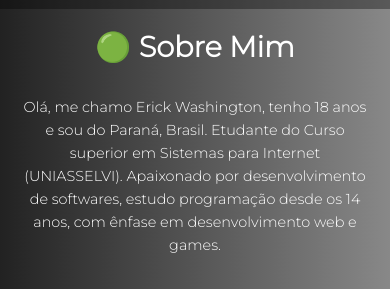
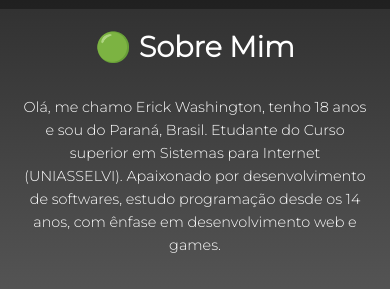
Before and after one commit to userick17/responsivePresentationPage, a plain HTML site: page index.html in a window 390 px wide. Shown: the part 123-412 px from the top of the page. Drawn offline with Linux system fonts and the light colour scheme.

Commit message:
Update responsive.css

```diff
--- a/css/responsive.css
+++ b/css/responsive.css
@@ -36,6 +36,10 @@
 }
 
 @media (max-width: 700px) {
+	body {
+	background:  linear-gradient(to bottom, #222, #888);;
+	}
+
 	header {
 		flex-direction: column;
 		align-items: center;
```
